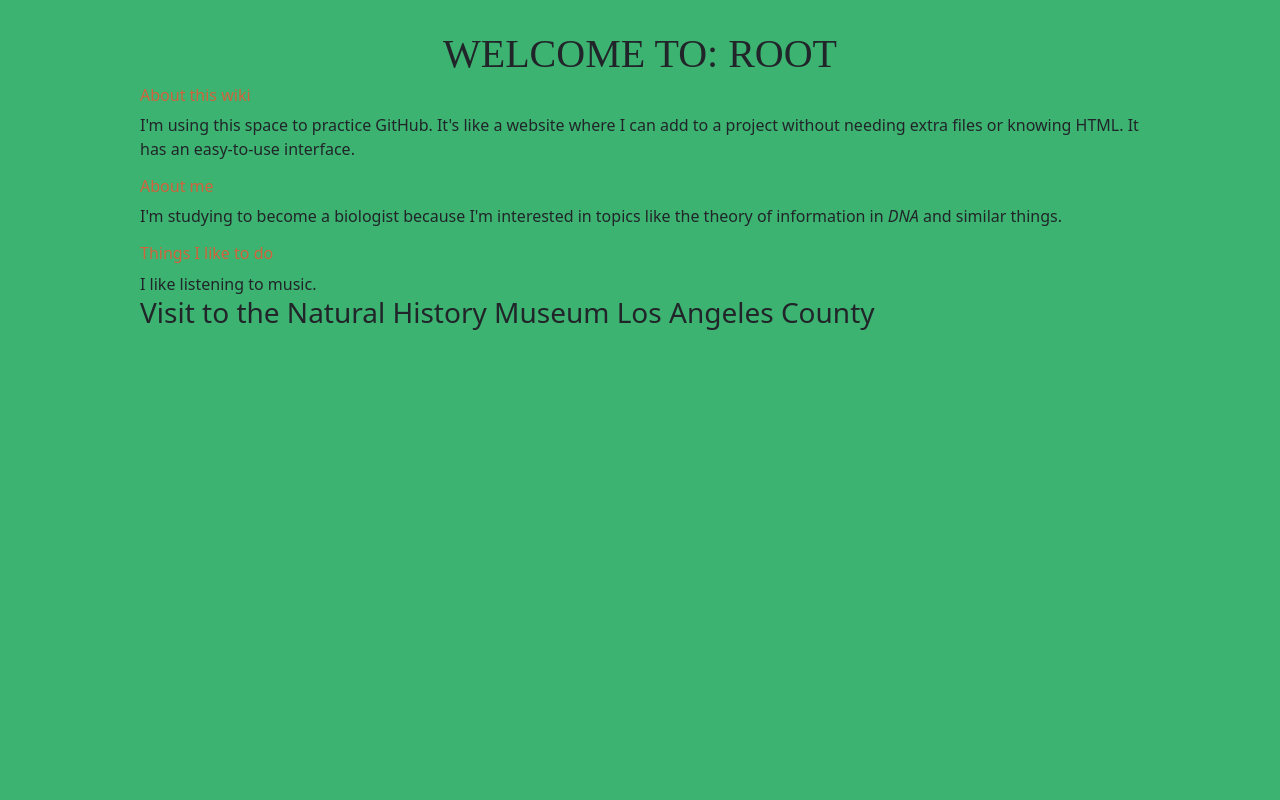
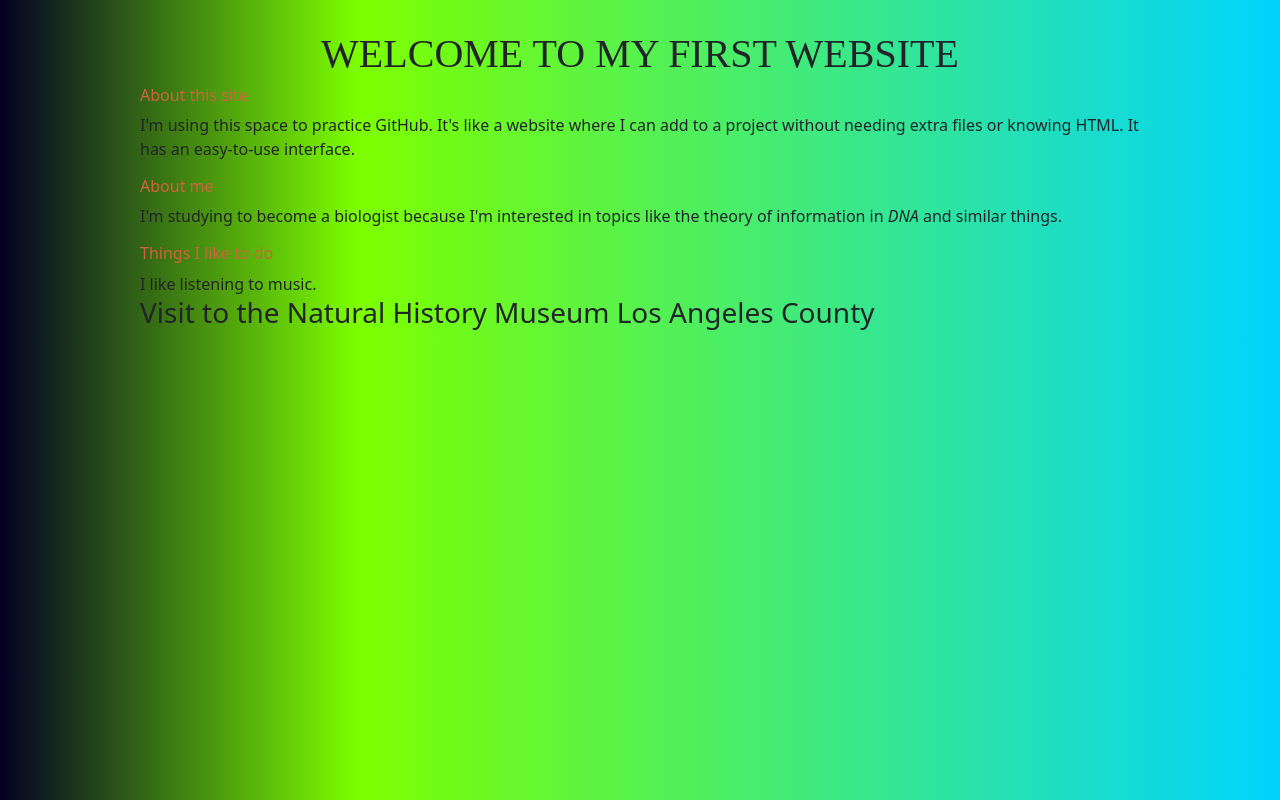
Before and after one commit to Jose461723/publishing-pages, a plain HTML site: page index.html in a window 1280 px wide. Drawn offline with nearby package versions, Linux system fonts and the light colour scheme.

Commit message:
Update index.html

```diff
--- a/index.html
+++ b/index.html
@@ -3,11 +3,12 @@
 <head>
     <meta charset="UTF-8">
     <meta name="viewport" content="width=device-width, initial-scale=1.0">
-    <title>Document</title>
+    <title>My website</title>
     <link href="https://cdn.jsdelivr.net/npm/bootstrap@5.3.3/dist/css/bootstrap.min.css" rel="stylesheet" integrity="sha384-QWTKZyjpPEjISv5WaRU9OFeRpok6YctnYmDr5pNlyT2bRjXh0JMhjY6hW+ALEwIH" crossorigin="anonymous">
     <style>
 body {
-	background-color: MediumSeaGreen;
+	background: rgb(2,0,36);
+        background: linear-gradient(90deg, rgba(2,0,36,1) 0%, rgba(125,255,0,1) 28%, rgba(0,212,255,1) 100%);
 	margin: 0 10%;
 	}
 	h1 {
@@ -26,8 +27,8 @@ body {
 </head>
 <body>
     <main class="container mt-4">
-    <h1>Welcome to: Root</h1>
-        <h2>About this wiki</h2>
+    <h1>Welcome to my first website</h1>
+        <h2>About this site</h2>
 
 <P>I'm using this space to practice GitHub. It's like a website where I can add to a project without
 needing extra files or knowing HTML. It has an easy-to-use interface.</P>
```
